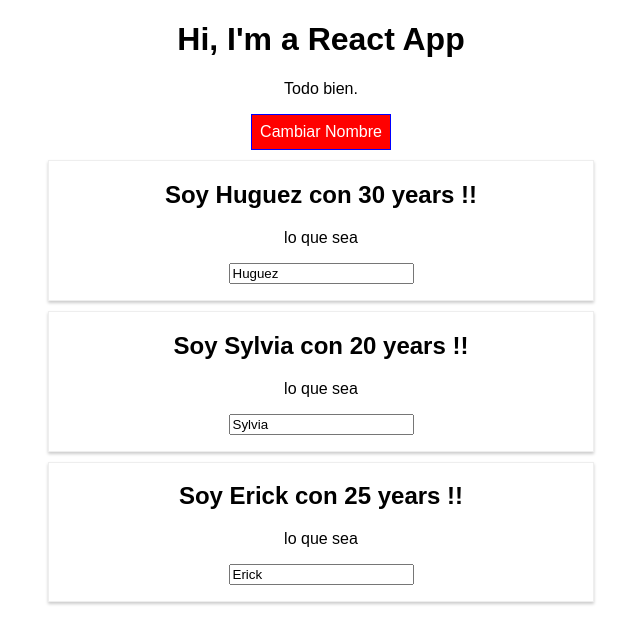
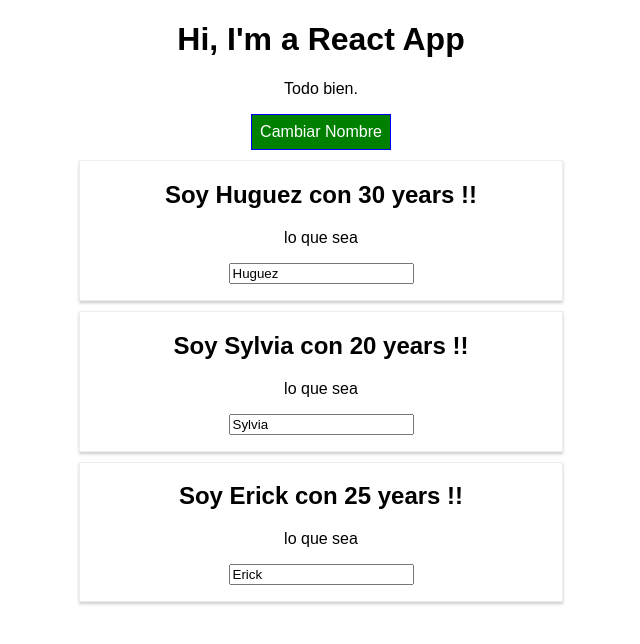
Before and after one commit to Huguez/my_app, a React (Create React App) app: page / in a window 1280 px wide. Both pictures are taken after a click on the button "Cambiar Nombre". Shown: the top 644 px of the page, without its empty margins (319-959 px from the left). Built offline with nearby package versions, Linux system fonts and the light colour scheme.

Commit message:
creamos un bton y un div con styledComponent

```diff
--- a/src/App.js
+++ b/src/App.js
@@ -3,7 +3,23 @@
 import './App.css';
 import Person from './Person/Person';
 import Msn from './Msn/Msn';
-import Radium, { StyleRoot }from 'radium';
+// import Radium, { StyleRoot }from 'radium';
+import styled from 'styled-components';
+
+const StyledButton = styled.button`
+    background-color: green;
+    color: white;
+    font: inherit;
+    border: 1px solid blue;
+    cursor: poiner;
+    padding: 8px;
+
+    &:hover: {
+        background-color: 'lightgreen',
+        color: 'black'
+    }
+`;
+
 
 class App extends Component {
     state = {
@@ -45,16 +61,7 @@
 
     render() {
         const style ={
-            backgroundColor: 'green',
-            color:'white',
-            font: 'inherit',
-            border: '1px solid blue',
-            cursor:'poiner',
-            padding: '8px',
-            ':hover': {
-                backgroundColor: 'lightgreen',
-                color: 'black'
-            }
+
         };
 
         let personas = null;
@@ -85,26 +92,25 @@
             classes.push('red');
             msn = 'Cuidado, solo tienes 2';
         }
+
         if( this.state.persons.length === 1 ){
             classes.push( 'bold' );
             msn = 'Solo te queda 1';
         }
 
         return (
-            <StyleRoot>
+
             <div className = "App" >
                 <h1>Hi, I'm a React App</h1>
                     <p className={ classes.join( ' ' ) } > { msn }.</p>
 
-                    <button
-                        style={style}
+                    <StyledButton
                         onClick={ this.mostrar } >Cambiar Nombre
-                    </button>
+                    </StyledButton>
                     { personas }
             </div>
-            </StyleRoot>
         );
     }
 }
 
-export default Radium( App );
+export default App;
--- a/src/Person/Person.css
+++ b/src/Person/Person.css
@@ -1,5 +1,5 @@
-.Person{
-    /* width: 60%; */
+/* .Person{
+    width: 60%;
     margin: 10px auto;
     border: 1px solid #eee;
     box-shadow: 0 2px 3px #ccc;
@@ -7,7 +7,7 @@
     padding-top: 0px;
     text-align: center;
 }
-/*
+
 @media( min-width: 500px ){
     .Person{
         width: 450px;
--- a/src/Person/Person.js
+++ b/src/Person/Person.js
@@ -1,29 +1,45 @@
 import React from "react";
 
-import './Person.css';
-import Radium from "radium";
+// import './Person.css';
+// import Radium from "radium";
+import styled from 'styled-components';
 
+const StyledDiv = styled.div`
+    width: 60%;
+    margin: 10px auto;
+    border: 1px solid #eee;
+    box-shadow: 0 2px 3px #ccc;
+    padding: 16px;
+    padding-top: 0px;
+    text-align: center;
+
+    @media( min-width: 500px ){
+        width: 450px;
+    }
+`;
 
 const person = (props) => {
     let edad   = props.edad;
     let nombre = props.name;
 
-    const estilo ={
-        '@media( min-width: 450px )': {
-            width: '40%'
-        }
-    };
+    // const estilo ={
+    //     '@media( min-width: 450px )': {
+    //         width: '40%'
+    //     }
+    // };
 
     return (
-        <div className="Person"  style={estilo}>
+        // <div className="Person"  style={estilo}>
+         <StyledDiv>
             <h2 onClick={ props.click } > Soy { nombre } con { edad } years !! </h2>
             <p> { props.children } </p>
             <input
                 type="text"
                 onChange={ props.changed }
                 value={ props.name }  />
-        </div>
+        </StyledDiv>
+        //  </div>
     );
 };
 
-export default Radium( person );
+export default person;
```
